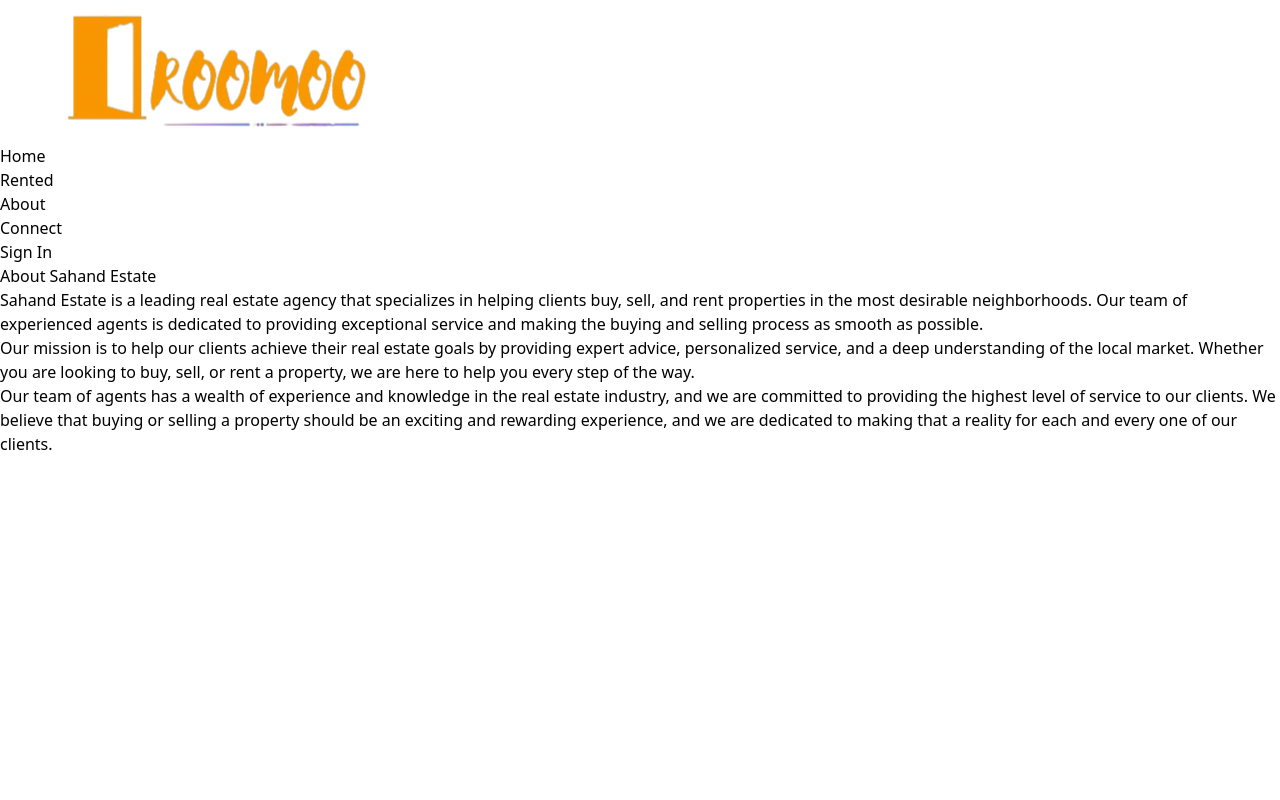
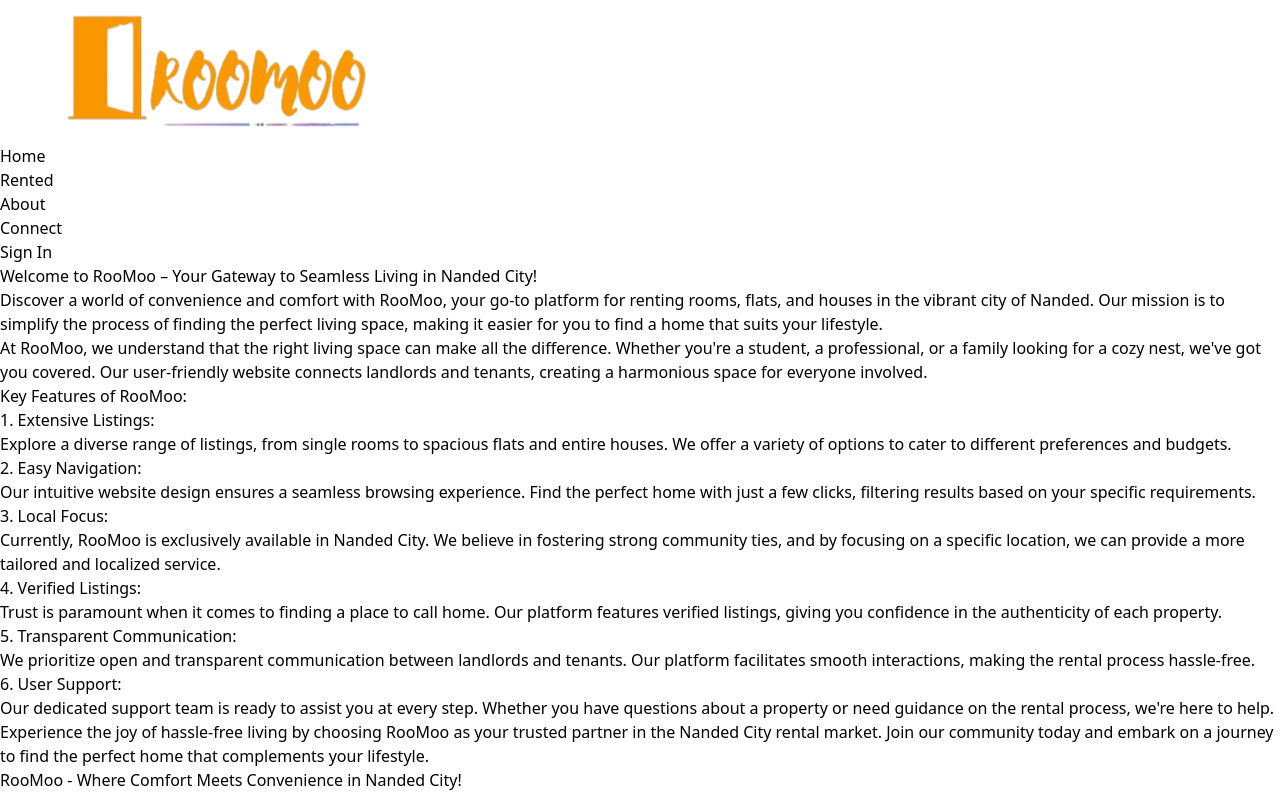
Before and after one commit to maheshshinde140/RooMoo-FullStack, a React (Vite) app in the folder client/: page /about in a window 1280 px wide. Built offline with nearby package versions, Linux system fonts and the light colour scheme; no server answers.

Commit message:
about page edited

```diff
--- a/client/src/pages/About.jsx
+++ b/client/src/pages/About.jsx
@@ -3,12 +3,31 @@
 export default function About() {
   return (
     <div className='py-20 px-4 max-w-6xl mx-auto'>
-      <h1 className='text-3xl font-bold mb-4 text-slate-800'>About Sahand Estate</h1>
-      <p className='mb-4 text-slate-700'>Sahand Estate is a leading real estate agency that specializes in helping clients buy, sell, and rent properties in the most desirable neighborhoods. Our team of experienced agents is dedicated to providing exceptional service and making the buying and selling process as smooth as possible.</p>
+      <h1 className='text-3xl font-bold mb-4 text-slate-800'>Welcome to RooMoo – Your Gateway to Seamless Living in Nanded City!</h1>
+      <p className='mb-4 text-slate-700'>Discover a world of convenience and comfort with RooMoo, your go-to platform for renting rooms, flats, and houses in the vibrant city of Nanded. Our mission is to simplify the process of finding the perfect living space, making it easier for you to find a home that suits your lifestyle.
+</p>
       <p className='mb-4 text-slate-700'>
-      Our mission is to help our clients achieve their real estate goals by providing expert advice, personalized service, and a deep understanding of the local market. Whether you are looking to buy, sell, or rent a property, we are here to help you every step of the way.
+      At RooMoo, we understand that the right living space can make all the difference. Whether you're a student, a professional, or a family looking for a cozy nest, we've got you covered. Our user-friendly website connects landlords and tenants, creating a harmonious space for everyone involved.
       </p>
-      <p className='mb-4 text-slate-700'>Our team of agents has a wealth of experience and knowledge in the real estate industry, and we are committed to providing the highest level of service to our clients. We believe that buying or selling a property should be an exciting and rewarding experience, and we are dedicated to making that a reality for each and every one of our clients.</p>
+      <div>
+        <h2 className='text-2xl font-bold mb-4 text-slate-800'>Key Features of RooMoo:</h2>
+        <h4 className='mb-4 font-bold text-slate-700'>1. Extensive Listings:</h4>
+        <p>Explore a diverse range of listings, from single rooms to spacious flats and entire houses. We offer a variety of options to cater to different preferences and budgets.</p>
+        <h4 className='mb-4 font-bold text-slate-700'>2. Easy Navigation:</h4>
+        <p>Our intuitive website design ensures a seamless browsing experience. Find the perfect home with just a few clicks, filtering results based on your specific requirements.</p>
+        <h4 className='mb-4 font-bold text-slate-700'>3. Local Focus:</h4>
+        <p>Currently, RooMoo is exclusively available in Nanded City. We believe in fostering strong community ties, and by focusing on a specific location, we can provide a more tailored and localized service.</p>
+        <h4 className='mb-4 font-bold text-slate-700'>4. Verified Listings:</h4>
+        <p>Trust is paramount when it comes to finding a place to call home. Our platform features verified listings, giving you confidence in the authenticity of each property.</p>
+        <h4 className='mb-4 font-bold text-slate-700'>5. Transparent Communication:</h4>
+        <p> We prioritize open and transparent communication between landlords and tenants. Our platform facilitates smooth interactions, making the rental process hassle-free.
+</p>
+<h4 className='mb-4 font-bold text-slate-700'>6. User Support:</h4>
+        <p> Our dedicated support team is ready to assist you at every step. Whether you have questions about a property or need guidance on the rental process, we're here to help.
+</p>
+<h5 className='mb-4 mt-5 font-bold text-slate-700'>Experience the joy of hassle-free living by choosing RooMoo as your trusted partner in the Nanded City rental market. Join our community today and embark on a journey to find the perfect home that complements your lifestyle.</h5>
+              </div>
+      <p className='mb-4 text-slate-700 font-serif'>RooMoo - Where Comfort Meets Convenience in Nanded City!</p>
     </div>
   )
 }
```
